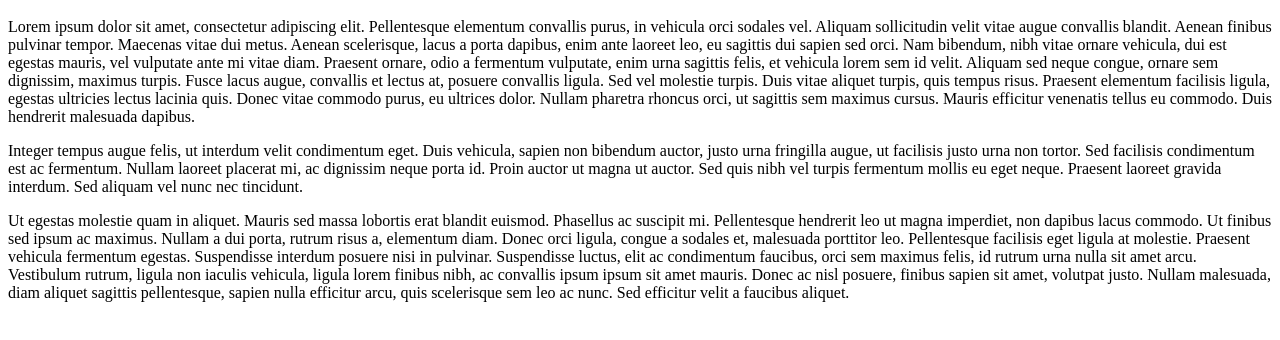
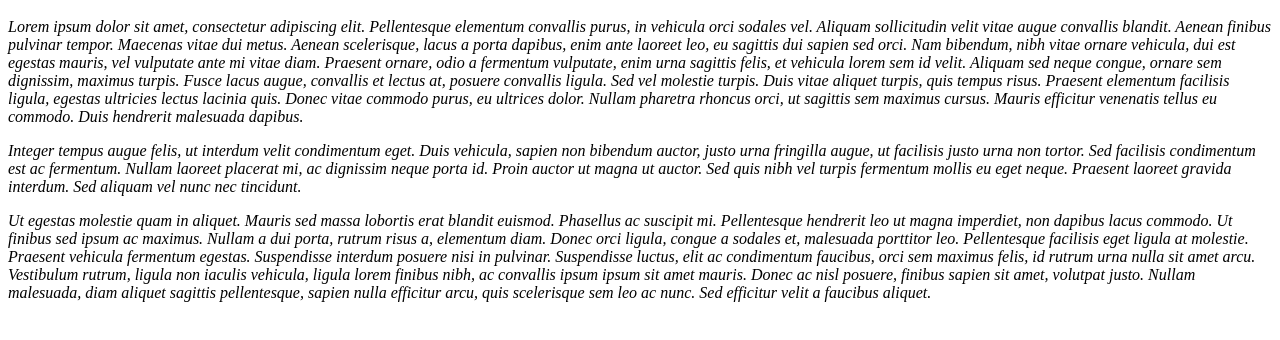
Before and after one commit to wagnerluis1982/git-tutorial, a plain HTML site: page index.html in a window 1280 px wide. Shown: the part 48-388 px from the top of the page. Drawn offline with nearby package versions, Linux system fonts and the light colour scheme.

Commit message:
Definido o estilo do site

```diff
--- /dev/null
+++ b/index.css
@@ -0,0 +1,3 @@
+p {
+	font-style: italic;
+}
--- a/index.html
+++ b/index.html
@@ -1,5 +1,6 @@
 <html>
 <head>
+	<link rel="stylesheet" href="index.css">
     <script src="http://code.jquery.com/jquery-3.3.1.min.js"></script>
 </head>
 
```
